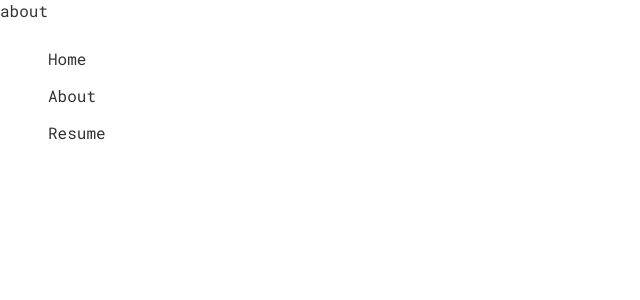
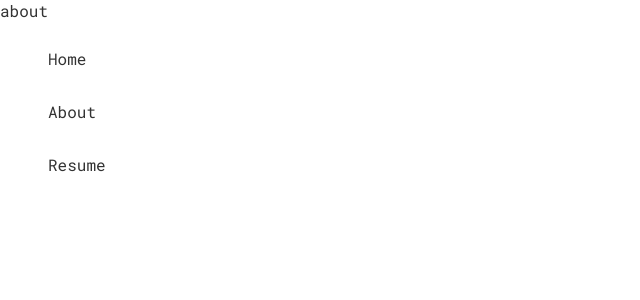
Before and after one commit to emiilyxie/emilyfmv3, a Next.js app: page /about in a window 1280 px wide. Shown: the top 300 px of the page, without its empty margins (0-640 px from the left). Built offline with nearby package versions, Linux system fonts and the light colour scheme.

Commit message:
some visual margin edits

```diff
--- a/components/navbar.module.css
+++ b/components/navbar.module.css
@@ -6,5 +6,5 @@
 }
 
 .navItem {
-  margin-bottom: 1em;
+  margin-bottom: 2em;
 }
```
Also changed, not shown: components/three.tsx (+4 -3 lines).
